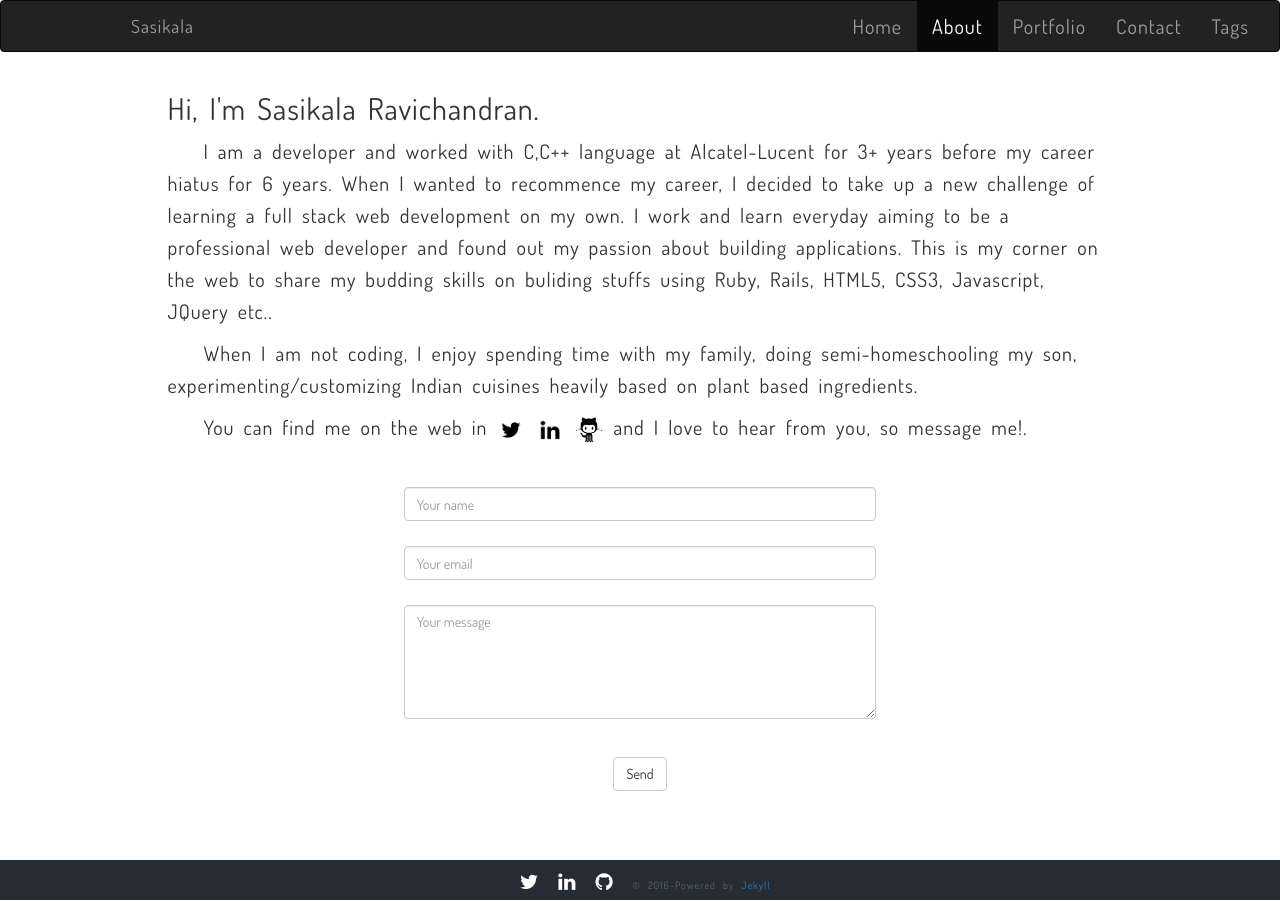
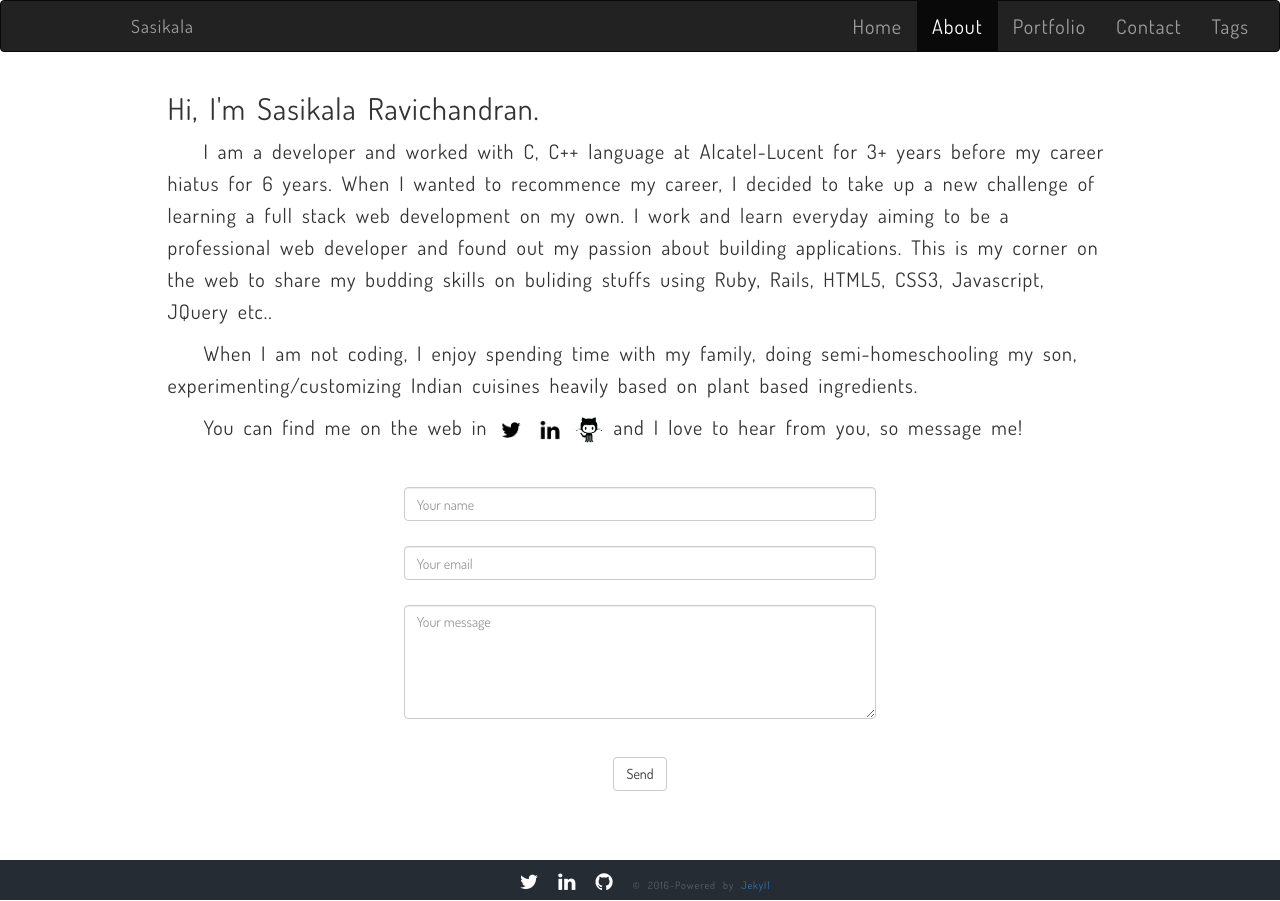
Before and after one commit to Sasikala-Ravichandran/sasi-kala.github.io, a Jekyll site: the page built from about/index.html, in a window 1280 px wide. Built offline with Jekyll 4.4.1, drawn with Linux system fonts in a browser that asks for light colours; nearby versions of some CDN libraries; Markdown is read by kramdown in place of the engine named in the settings; comment, search, counter and statistics services are not loaded.

Commit message:
modified about page

```diff
--- a/about/index.html
+++ b/about/index.html
@@ -7,14 +7,14 @@ description: "About page of Sasikala Ravichandran"
 <section id= "about">
   <h2> Hi, I'm Sasikala Ravichandran.</h2>
   <br>
-  <p> &nbsp;&nbsp;&nbsp;&nbsp;I am a developer and worked with C,C++ language at Alcatel-Lucent for 3+ years before my career hiatus for 6 years. When I wanted to recommence my career, I decided to take up a new challenge of learning a full stack web development on my own. I work and learn everyday aiming to be a professional web developer and found out my passion about building applications. This is my corner on the web to share my budding skills on buliding stuffs using Ruby, Rails, HTML5, CSS3, Javascript, JQuery etc..</p>
+  <p> &nbsp;&nbsp;&nbsp;&nbsp;I am a developer and worked with C, C++ language at Alcatel-Lucent for 3+ years before my career hiatus for 6 years. When I wanted to recommence my career, I decided to take up a new challenge of learning a full stack web development on my own. I work and learn everyday aiming to be a professional web developer and found out my passion about building applications. This is my corner on the web to share my budding skills on buliding stuffs using Ruby, Rails, HTML5, CSS3, Javascript, JQuery etc..</p>
   <br> <!-- Show your passion-->
   <p>&nbsp;&nbsp;&nbsp;&nbsp;When I am not coding, I enjoy spending time with my family, doing semi-homeschooling my son, experimenting/customizing Indian cuisines heavily based on plant based ingredients.</p>
   <br>
   <span>&nbsp;&nbsp;&nbsp;&nbsp;You can find me on the web in</span>
   <a href="https://twitter.com/sasikalaravicha"><img src="{{site.url}}/img/twitter-wrap.png" alt="Twitter Logo" height="30" width="30"></a>
   <a href="https://www.linkedin.com/in/sasikala-ravichandran-5b066419"><img src="{{site.url}}/img/linkedin-wrap.png" alt="Linkedin Logo" height="30" width="30"></a>
-  <a href="https://github.com/Sasikala-Ravichandran"><img src="{{site.url}}/img/github-wrap.png" alt="Github Logo" height="30" width="30"></a> <span> and I love to hear from you, so message me!.</span>
+  <a href="https://github.com/Sasikala-Ravichandran"><img src="{{site.url}}/img/github-wrap.png" alt="Github Logo" height="30" width="30"></a> <span> and I love to hear from you, so message me!</span>
 
 
 <p>&nbsp;&nbsp;&nbsp;&nbsp;</p>
```
